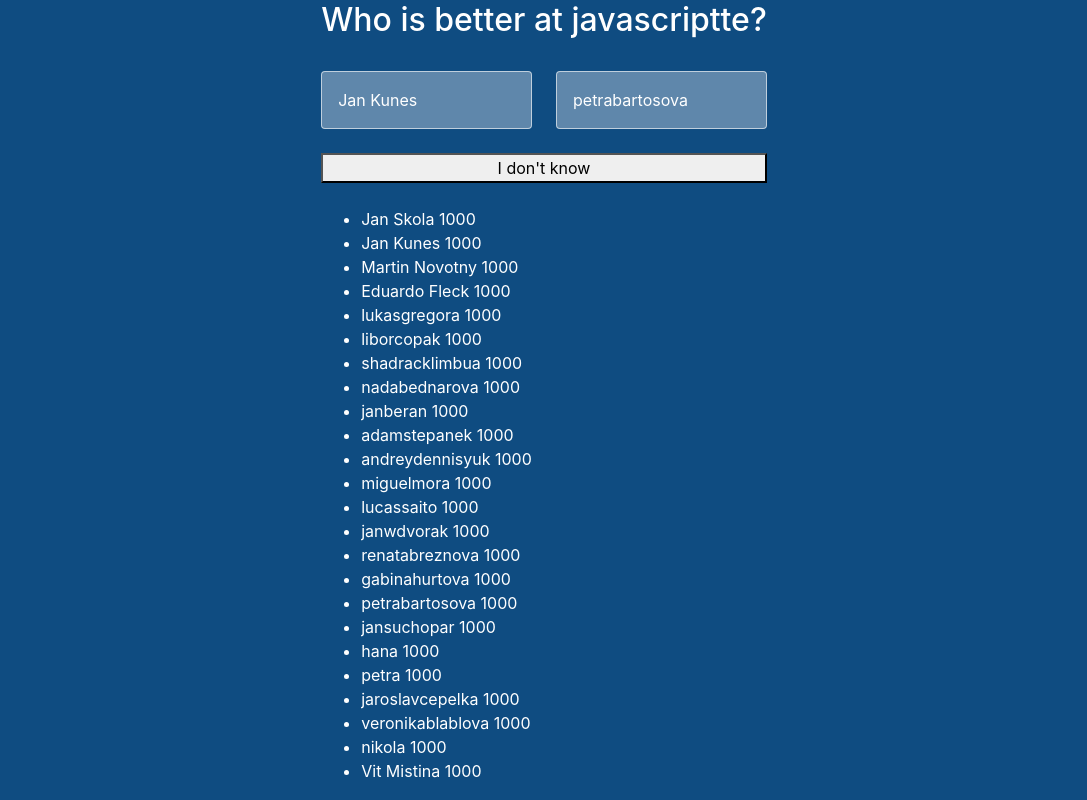
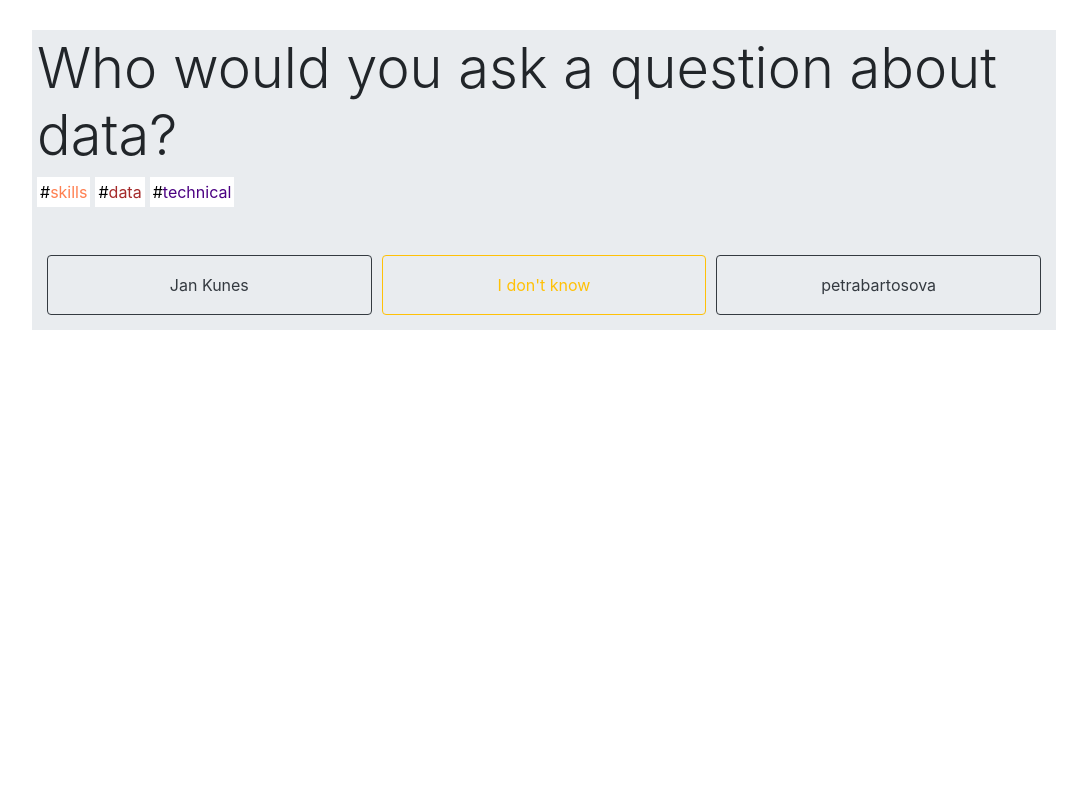
Before and after one commit to vitmistina/skill-comparator, a React (Create React App) app: page / in a window 1280 px wide. Shown: the whole page, without its empty margins (96-1183 px from the left). Built offline with nearby package versions, Linux system fonts and the light colour scheme.

Commit message:
Created live screen and modified question screen

```diff
--- a/src/App.css
+++ b/src/App.css
@@ -1,26 +1,31 @@
-.App {
-  min-height: 100vh;
-  display: flex;
-  justify-content: center;
-  align-items: center;
-  background-color: #0f4c81;
-  color: white;
+.app {
+  display: grid;
+  grid-template-columns: 1fr 80% 1fr;
+  grid-template-rows: 1fr 80% 1fr;
 }
 
-.center-container {
+.appGrid {
+  grid-row: 2;
+  grid-column: 2;
+  padding: 5px;
   display: grid;
-  grid-template-columns: 1fr 1fr;
-  grid-gap: 24px;
-  grid-template-areas:
-    "header header"
-    "player1 player2"
-    "button button";
+  background-color: #e9ecef;
+  grid-template-rows: 1fr auto 1fr 80px;
+  width: 100%;
+  height: 300px;
 }
-.center-container h2 {
-  text-align: center;
-  grid-area: header;
+.playersButtons {
+  grid-row: 4;
+  display: grid;
+  padding: 10px;
+  grid-gap: 10px;
+  grid-template-columns: 1fr 1fr 1fr;
 }
-.center-container button {
-  text-align: center;
-  grid-area: button;
+
+.categoriesGrid {
+  display: grid;
+  grid-template-columns: repeat(7, auto) 1fr;
+  grid-auto-flow: column;
+  grid-auto-columns: minmax(100px, 1fr);
+  grid-gap: 5px;
 }
--- a/src/App.js
+++ b/src/App.js
@@ -1,9 +1,10 @@
 import React, { Component } from "react";
 import SkillSelectionRandom from "./SkillSelectionRandom";
 import MatchMakingRandom from "./MatchMakingRandom";
-import PlayerCard from "./PlayerCard";
+import Categorie from "./Categorie";
 import { recalculateElo } from "./helper";
 import { getPlayers } from "./data";
+import Button from "react-bootstrap/Button";
 import "./App.css";
 import "bootstrap/dist/css/bootstrap.min.css";
 
@@ -39,21 +40,19 @@ class App extends Component {
       });
     };
     return (
-      <div className="App">
-        <div className="center-container">
-          <h2>{skill.question}</h2>
-          <PlayerCard player={player1} id={1} handleWinner={handleWinner} />
-          <PlayerCard player={player2} id={2} handleWinner={handleWinner} />
-          <button onClick={() => this.forceUpdate()}>I don't know</button>
-          <ul>
-            {this.state.players
-              .sort((a, b) => (a.elo.javascript > b.elo.javascript ? -1 : 1))
-              .map(player => (
-                <li key={player.id}>
-                  {player.name} {player.elo.javascript}
-                </li>
-              ))}
-          </ul>
+      <div className="app">
+        <div className="appGrid">
+          <h2 className="display-4">{skill.question}</h2>
+          <div className="categoriesGrid">
+            {Object.keys(skill.categories).map(key => (
+              <Categorie name={skill.categories[key]} />
+            ))}
+          </div>
+          <div className="playersButtons">
+            <Button variant="outline-dark">{player1.name}</Button>
+            <Button variant="outline-warning">I don't know</Button>
+            <Button variant="outline-dark">{player2.name}</Button>
+          </div>
         </div>
       </div>
     );
--- /dev/null
+++ b/src/Categorie.css
@@ -0,0 +1,48 @@
+.hashtag {
+  color: black;
+}
+
+.cat1 {
+  color: green;
+}
+
+.cat2 {
+  color: coral;
+}
+
+.cat3 {
+  color: brown;
+}
+
+.cat4 {
+  color: gold;
+}
+
+.cat5 {
+  color: pink;
+}
+
+.cat6 {
+  color: darkcyan;
+}
+
+.cat7 {
+  color: indigo;
+}
+
+.cat8 {
+  color: teal;
+}
+
+.cat9 {
+  color: sienna;
+}
+
+.cat10 {
+  color: red;
+}
+
+.categorie {
+  padding: 3px;
+  background-color: white;
+}
--- /dev/null
+++ b/src/Categorie.js
@@ -0,0 +1,17 @@
+import React, { Component } from "react";
+import "./Categorie.css";
+
+class Categorie extends Component {
+  render() {
+    let cat = Math.floor(Math.random() * 9) + 1;
+
+    return (
+      <span className="categorie">
+        <span className="hashtag">#</span>
+        <span className={"cat" + cat}>{this.props.name}</span>
+      </span>
+    );
+  }
+}
+
+export default Categorie;
--- a/src/LiveComparator.css
+++ b/src/LiveComparator.css
@@ -1,39 +1,46 @@
+.liveComparatorGrid {
+  display: grid;
+  grid-template-columns: 50px 1fr 50px;
+  grid-template-rows: 50px 1fr 50px;
+}
+
 .comparatorGrid {
+  grid-row: 2;
+  grid-column: 2;
   display: grid;
-  border: solid 2px red;
-  grid-template-columns: 50px 1fr 50px;
   grid-template-rows: 1fr 1fr 1fr;
+  background-color: #e9ecef;
   align-items: center;
   justify-items: center;
 }
 
-.progressBar{
-  width: 200px;
+.progressBar {
+  width: 300px;
 }
 
-.playersDiv{
+.playersDiv {
   display: grid;
   grid-template-rows: 1fr 1fr;
   align-items: center;
   justify-items: center;
 }
 
-.qrCodeInside{
-  border-radius: 0px 0px 30px 30px;
-  border: 2px solid #000000;
-  padding: 10px;
-  background: #fff;
-  width: 150px;
-  height: 150px;
-}
-
-.qrCodeOutside{
-  border-radius: 0px 0px 30px 30px;
+.qrCodeOutside {
   background: #000000;
-  /* padding: 10px; */
-  width: 150px;
-  height: 185px;
+  padding: 4px;
+  /* width: 150px;
+  height: 150px; */
   margin-left: auto;
   margin-right: auto;
   color: #fff;
 }
+
+.display {
+  font-family: Arial, Helvetica, sans-serif;
+  font-size: x-large;
+}
+
+.displaySmall {
+  font-family: Arial, Helvetica, sans-serif;
+  font-size: large;
+}
--- a/src/LiveComparator.js
+++ b/src/LiveComparator.js
@@ -8,30 +8,24 @@ import QRCodeImage from "./QRCodeImage";
 class LiveComparator extends Component {
   render() {
     return (
-      <div className="comparatorGrid">
-        <div className="area"></div>
-        <div className="area">
+      <div className="liveComparatorGrid">
+        <div className="comparatorGrid">
           <div className="playersDiv">
-            <div>Waiting for players</div>
-            <div>Players: 9</div>
+            <h2 className="display-4">Waiting for players</h2>
+            <h5>Players online: 9</h5>
+          </div>
+          <div className="qrCodeOutside">
+            <QRCodeImage />
+          </div>
+          <div className="area">
+            {/* <ProgressBar
+              now={70}
+              animated="true"
+              label="70%"
+              className="progressBar"
+            /> */}
           </div>
         </div>
-        <div className="area"></div>
-        <div className="area"></div>
-        <div className="area">
-          <div className="qrCodeOutside">
-            <div className="qrCodeInside">
-              <QRCodeImage/>
-            </div>
-            <h5>Scan to play</h5>
-          </div>
-        </div>
-        <div className="area"></div>
-        <div className="area"></div>
-        <div className="area">
-          <ProgressBar now={70} label="70%" className="progressBar"/>
-        </div>
-        <div className="area"></div>
       </div>
     );
   }
--- a/src/SkillSelectionRandom.js
+++ b/src/SkillSelectionRandom.js
@@ -1,6 +1,38 @@
 export default class SkillSelectionRandom {
-  getSkill = () => ({
-    id: "javascript",
-    question: "Who is better at javascriptte?"
-  });
+  getSkill = () => {
+    let skills = [
+      {
+        id: 1,
+        question: "Who is better at javascriptte?",
+        categories: ["skills", "programming", "technical"]
+      },
+      {
+        id: 2,
+        question: "Who would you ask a question about data?",
+        categories: ["skills", "data", "technical"]
+      },
+      {
+        id: 3,
+        question:
+          "In a arena, who writes the fastest C# algorithm for sorting wins. Who you bet for?",
+        categories: ["skills", "programming", "technical"]
+      },
+      {
+        id: 4,
+        question: "Who facilitates better?",
+        categories: ["domains", "meetings", "facilitation", "scrum"]
+      },
+      {
+        id: 5,
+        question: "Who would you ask for help for managment in a new project?",
+        categories: ["domains", "managment"]
+      }
+    ];
+
+    return skills[this.randomNumber(skills.length)];
+  };
+
+  randomNumber = limit => {
+    return Math.floor(Math.random() * limit);
+  };
 }
```
